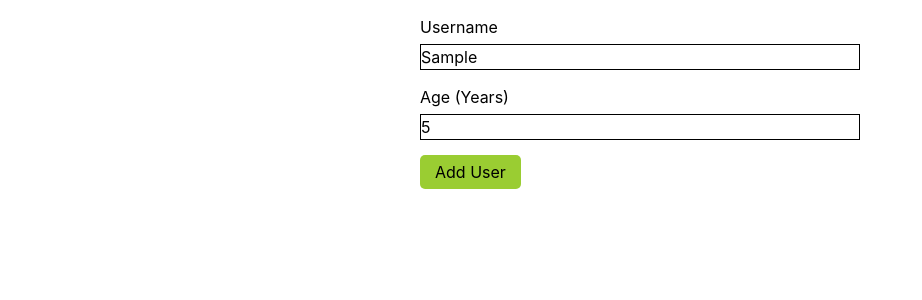
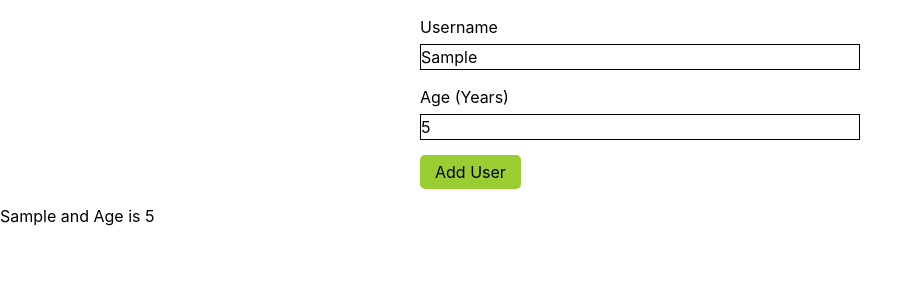
Before and after one commit to YaronMiro/starter-project-react-typescript-tailwind, a React (Create React App) app: page / in a window 1280 px wide. Both pictures are taken after typing "Sample", "5" into the empty fields and a click on the button "Add User". Shown: the top 300 px of the page, without its empty margins (0-922 px from the left). Built offline with nearby package versions, Linux system fonts and the light colour scheme.

Commit message:
adding foem elements

```diff
--- a/src/components/App/index.tsx
+++ b/src/components/App/index.tsx
@@ -1,12 +1,26 @@
-import React from 'react'
+import React, { useState } from 'react'
 import AddUser from '@components/Users/AddUser'
+import Users from '@components/Users/Users'
+import User from '@models/User'
 
 const App: React.FC = () => {
+    const [users, setUsers] = useState<User[]>([])
+
+    const AddUserHandler = (user: User) => {
+        console.log('AddUserHandler', user)
+        setUsers((previousUsers) => previousUsers.concat([user]))
+    }
+
     return (
         <div className="App">
             <header className="App-header"></header>
             <main>
-                <AddUser />
+                <section>
+                    <AddUser onAddUser={AddUserHandler} />
+                </section>
+                <section>
+                    <Users users={users} />
+                </section>
             </main>
         </div>
     )
--- a/src/components/Users/AddUser/index.tsx
+++ b/src/components/Users/AddUser/index.tsx
@@ -9,12 +9,18 @@ type UserForm = {
     age: number
 }
 
-const AddUser: React.FC = () => {
+type AddUserProps = {
+    onAddUser: (user: User) => void
+}
+
+const AddUser: React.FC<AddUserProps> = (props) => {
     const initialFormData: UserForm = {
         isValid: false,
         fullName: '',
         age: 0,
     }
+
+    const { onAddUser } = props
 
     // const updateFormData = (previousFormData) => {
 
@@ -49,11 +55,12 @@ const AddUser: React.FC = () => {
         event.preventDefault()
         const { fullName, age } = formData
 
-        if (fullName) {
+        if (fullName === '' && age === 0) {
+            console.log('[ERROR]', 'form empty')
         }
 
         const user = new User(fullName, age)
-        console.log('from submitted', user)
+        onAddUser(user)
     }
 
     console.log(formData)
--- /dev/null
+++ b/src/components/Users/UserItem/index.tsx
@@ -0,0 +1,15 @@
+import React from 'react'
+import User from '@models/User'
+
+type UserItemProps = {
+    user: User
+}
+
+const UserItem: React.FC<UserItemProps> = (props) => {
+    const {
+        user: { age, id, fullName },
+    } = props
+    return <div key={id}>{`${fullName} and Age is ${age}`}</div>
+}
+
+export default UserItem
--- /dev/null
+++ b/src/components/Users/Users/index.tsx
@@ -0,0 +1,20 @@
+import React from 'react'
+import User from '@models/User'
+import UserItem from '@components/Users/UserItem'
+
+type UsersProps = {
+    users: User[]
+}
+
+const Users: React.FC<UsersProps> = (props) => {
+    const { users } = props
+    return (
+        <div>
+            {users.map((user) => (
+                <UserItem user={user} />
+            ))}
+        </div>
+    )
+}
+
+export default Users
```
